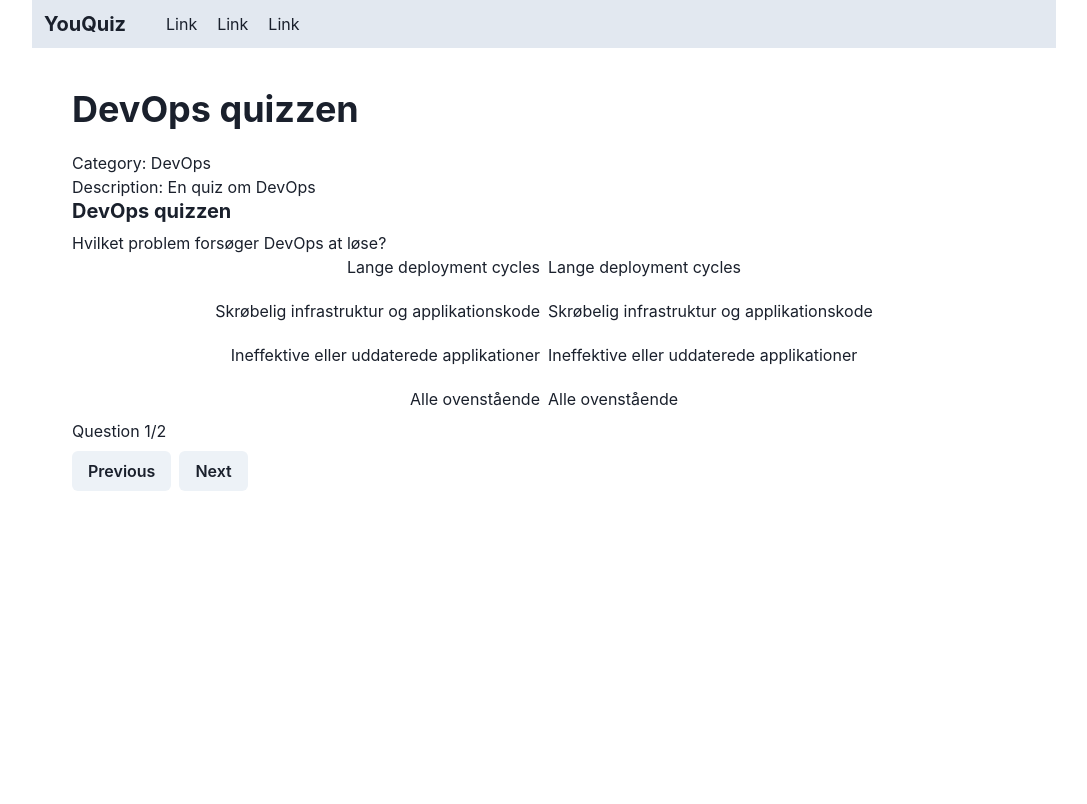
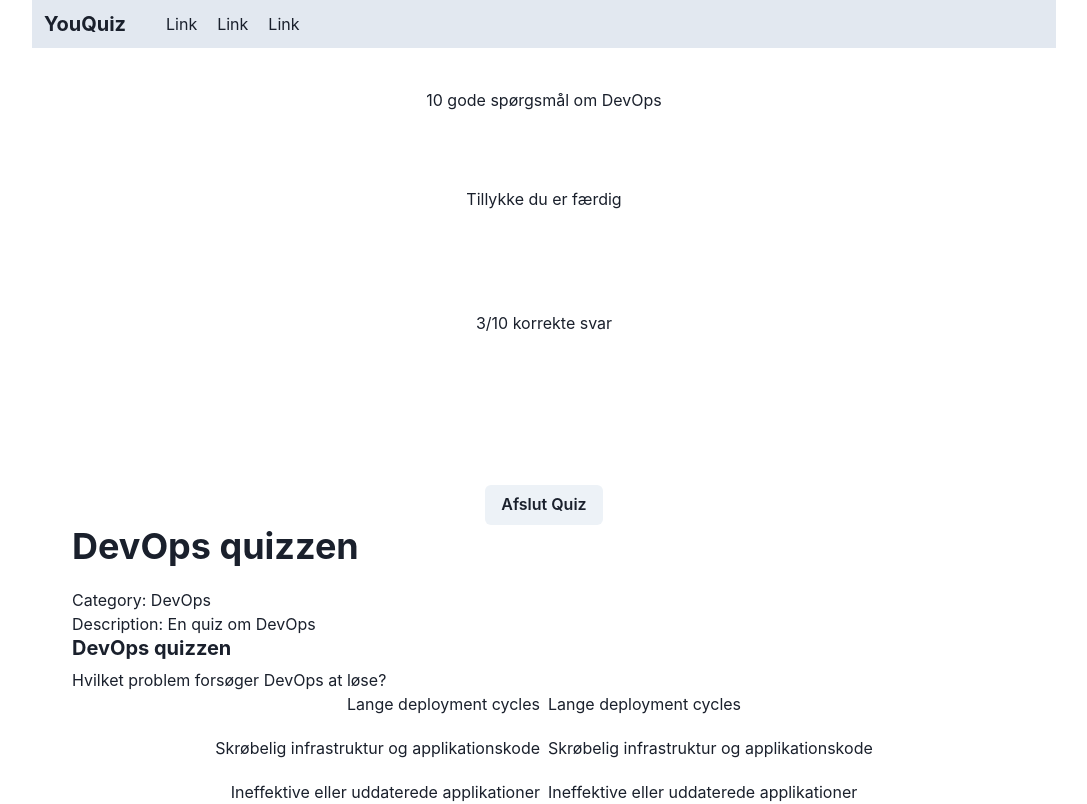
Before and after one commit to siffravn/HelloDevOps, a React (Create React App) app in the folder web/: page / in a window 1280 px wide. Shown: the top 804 px of the page, without its empty margins (96-1183 px from the left). Built offline with nearby package versions, Linux system fonts and the light colour scheme.

Commit message:
render quizcompletion

```diff
--- a/web/src/App.tsx
+++ b/web/src/App.tsx
@@ -2,17 +2,19 @@ import './App.css';
 import BasicLayout from './components/layouts/basicLayout';
 import QuizComponent from './components/quiz/quizComponent';
 import QuizSelection from './components/quiz/quizSelection';
-import { QuizStore } from './stores/quizStore';
+import QuizCompletion from './components/quiz/quizCompletion';
+import {QuizStore} from './stores/quizStore';
 
 function App() {
 
-  return (
-    <BasicLayout>
-      {/* router output here. For now, render quizView below */}
-      <QuizSelection quizStore={QuizStore} />
-      <QuizComponent />
-    </BasicLayout>
-  );
+    return (
+        <BasicLayout>
+            {/* router output here. For now, render quizView below */}
+            <QuizCompletion correctAnswers={3} questionAmount={10}/>
+            <QuizSelection quizStore={QuizStore}/>
+            <QuizComponent/>
+        </BasicLayout>
+    );
 }
 
 export default App;
```
